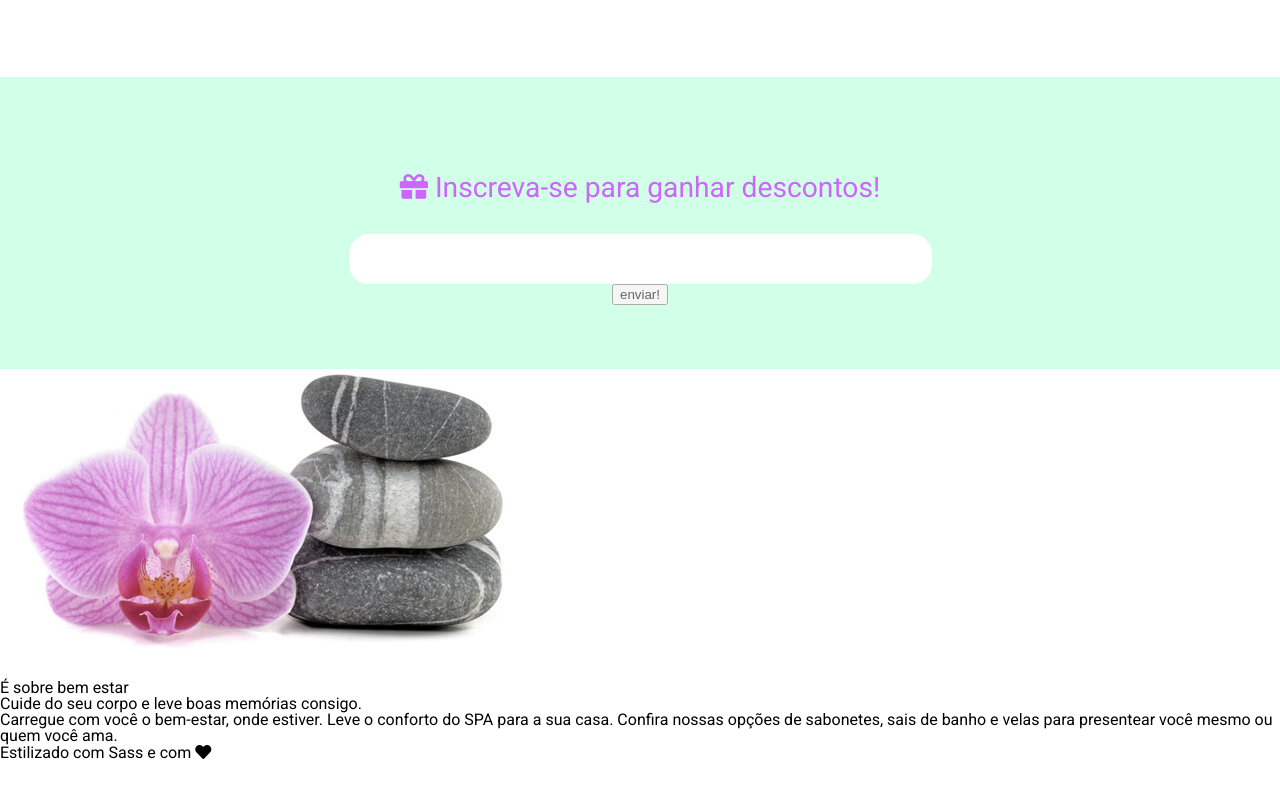
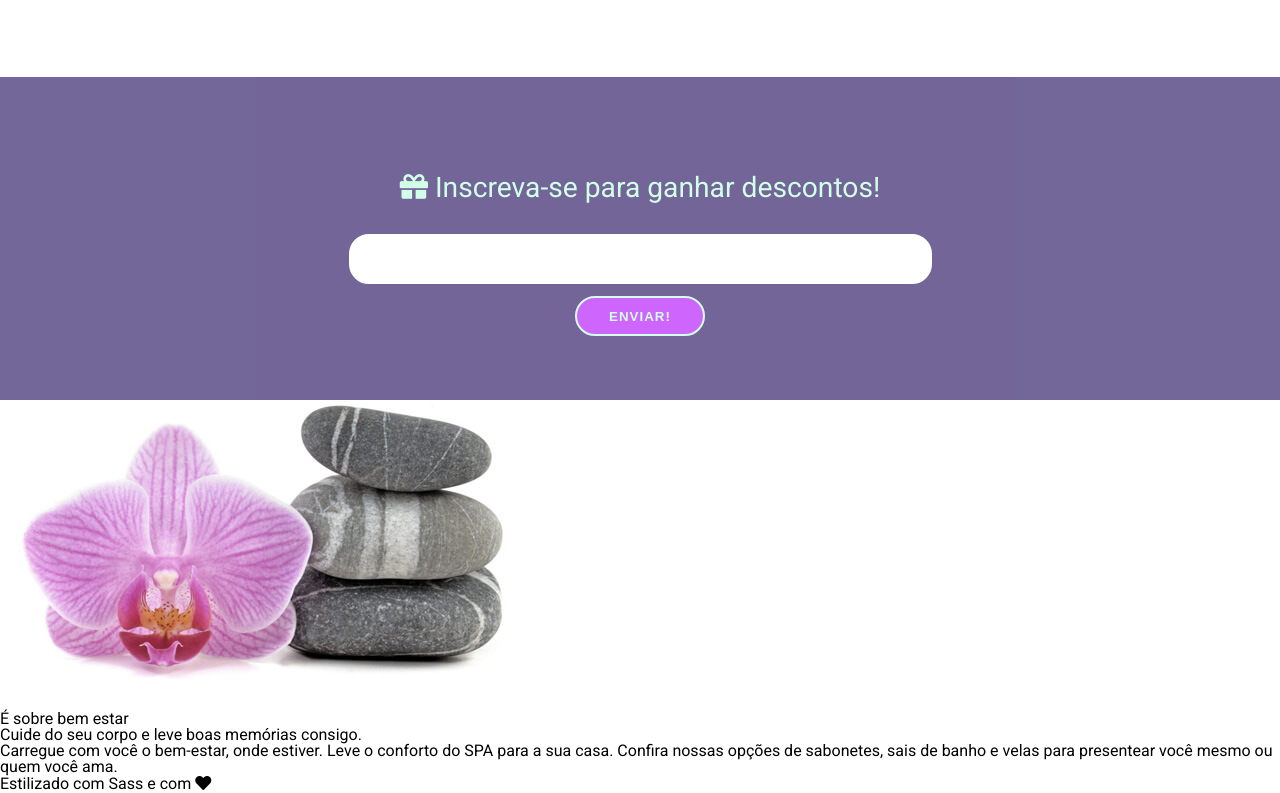
Before and after one commit to Rubendvb/alura-spa, a plain HTML site: page index.html in a window 1280 px wide. Shown: the part 1100-1893 px from the top of the page. Before the commit the page ends 1862 px from the top, so only its background shows below. Drawn offline with nearby package versions, Linux system fonts and the light colour scheme.

Commit message:
estilizando button

```diff
--- a/src/styles/components/_cupom.scss
+++ b/src/styles/components/_cupom.scss
@@ -1,13 +1,13 @@
 @import "../abstract/variables";
 
 #cupom {
-  background-color: $mint;
+  background-color: $navy;
   padding: 4rem;
   text-align: center;
   opacity: 0.6;
 
   .text {
-    color: $purplue;
+    color: $mint;
 
     h2 {
       font-size: $font-size-h1 / 1.7;
@@ -15,6 +15,7 @@
     }
   }
 
+  .subscribe {
     .input {
       margin: 0 auto;
       width: 575px;
@@ -34,8 +35,32 @@
 
       &:hover,
       &:focus-within {
-      box-shadow: 1px 1px 8px 1px $purplue;
+        box-shadow: 1px 1px 8px 1px $mint;
         outline: none;
       }
     }
+
+    button {
+      text-transform: uppercase;
+      margin-top: 0.75rem;
+      outline: none;
+      height: 40px;
+      text-align: center;
+      width: 130px;
+      background-color: $purplue;
+      color: $mint;
+      letter-spacing: 1px;
+      font-family: 12px;
+      font-weight: bold;
+      cursor: pointer;
+      border: 2px solid $mint;
+      border-radius: 40px;
+
+      &:hover {
+        color: $purplue;
+        background-color: $mint;
+        border: 2px solid $purplue;
       }
+    }
+  }
+}
```
Also changed, not shown: src/styles/styles.css, 1 other file. Lines whose indentation alone changed are shown as unchanged.
